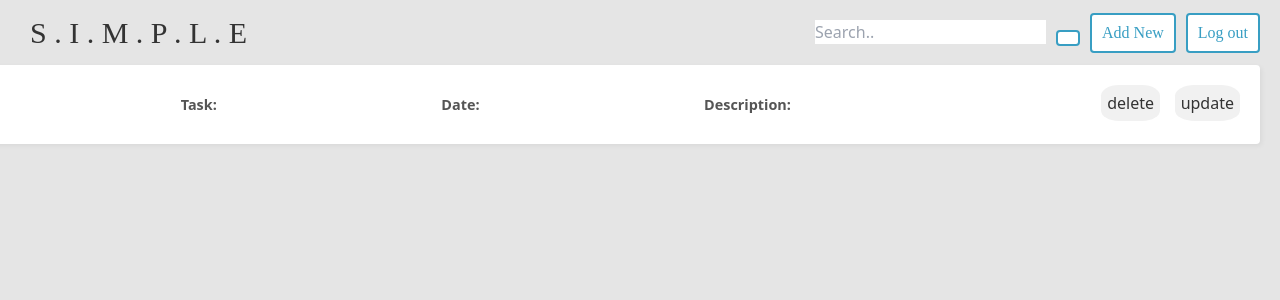
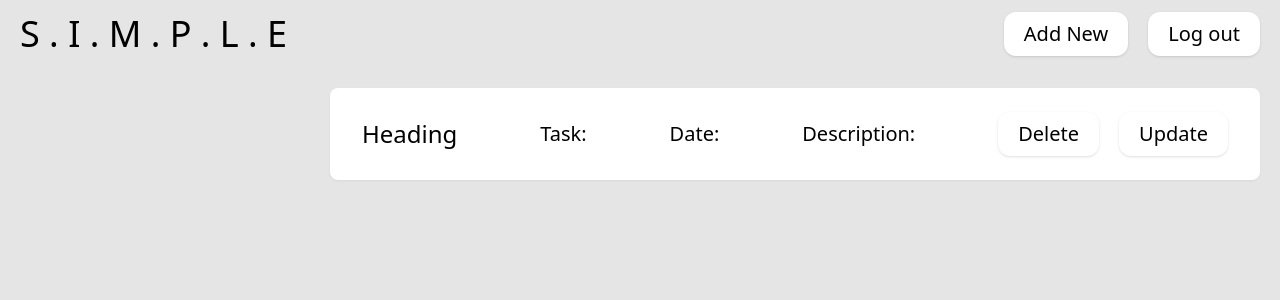
Before and after one commit to rteet702/simple-pa, a React (Create React App) app in the folder client/: page /taskboard in a window 1280 px wide. Shown: the top 300 px of the page. Built offline with nearby package versions, Linux system fonts and the light colour scheme.

Commit message:
feat: added basic styling and layout of taskboard page.

```diff
--- a/client/src/components/NavBar.jsx
+++ b/client/src/components/NavBar.jsx
@@ -1,37 +1,27 @@
-import { Link } from "react-router-dom";
+import { Link, useNavigate } from "react-router-dom";
+import { StyledButton } from "./StyledButton";
 import React from "react";
 import "../index.css";
 
-
 const Navbar = () => {
-
-
-    const handleClick = () => {
-    }
+    const nav = useNavigate();
+    const handleClick = () => {};
 
     return (
         <header>
-            <div className="nav-container">
+            <div className="flex justify-between items-center px-5 py-3">
                 <Link to="/taskboard">
-                    <h1 className="logo-main">S . I . M . P . L . E</h1>
+                    <h1 className="text-4xl">S . I . M . P . L . E</h1>
                 </Link>
-                <nav>
-                <div class="search-container">
-                    <form action="/action_page.php">
-                        <input type="text" placeholder="Search.." className="search" />
-                        <button type="submit"><i class="fa fa-search"></i></button>
-                    </form>
-                </div>
-                <div>
-                    <button to="/addtask">Add New</button>
-                </div>
-                <div>
-                    <span></span>
-                    <button onClick={handleClick}>Log out</button>
-                </div>
+                <nav className="flex gap-5">
+                    <StyledButton onClick={() => nav("/additem")}>
+                        Add New
+                    </StyledButton>
+                    <StyledButton onClick={handleClick}>Log out</StyledButton>
                 </nav>
             </div>
         </header>
-)}
+    );
+};
 
 export default Navbar;
--- /dev/null
+++ b/client/src/components/StyledButton.jsx
@@ -0,0 +1,32 @@
+import React from "react";
+
+export const StyledButton = ({ children, theme, ...rest }) => {
+    if (theme === "amber" || theme === undefined) {
+        return (
+            <button
+                className="bg-white hover:bg-amber-500 px-5 py-2 rounded-xl text-xl shadow hover:shadow-lg transition-all"
+                {...rest}
+            >
+                {children}
+            </button>
+        );
+    } else if (theme === "red") {
+        return (
+            <button
+                className="bg-white hover:bg-red-500 px-5 py-2 rounded-xl text-xl shadow hover:shadow-lg transition-all"
+                {...rest}
+            >
+                {children}
+            </button>
+        );
+    } else if (theme === "cyan") {
+        return (
+            <button
+                className="bg-white hover:bg-cyan-300 px-5 py-2 rounded-xl text-xl shadow hover:shadow-lg transition-all"
+                {...rest}
+            >
+                {children}
+            </button>
+        );
+    }
+};
--- a/client/src/components/TaskDetails.jsx
+++ b/client/src/components/TaskDetails.jsx
@@ -1,23 +1,27 @@
 import React from "react";
+import { StyledButton } from "./StyledButton";
 
 const TaskDetails = () => {
-    const handleClick = async () => {
+    const handleClick = async () => {};
 
-    }
     return (
-        <div className="task-details">
-            <h4>Heading</h4>
-            <strong>Task: </strong>
-            <strong>Date: </strong>
-            <strong>Description: </strong>
-            <div>
-            <span className="deleter" onClick={handleClick}>delete</span>
-            </div>
-            <div>
-                <span className="updater" onClick={handleClick}>update</span>
+        <div className="flex justify-end px-5 pt-5">
+            <div className="flex justify-between w-9/12 bg-white px-8 py-6 items-center text-xl rounded-lg drop-shadow-sm">
+                <h4 className="text-2xl">Heading</h4>
+                <p>Task: </p>
+                <p>Date: </p>
+                <p>Description: </p>
+                <div className="flex gap-5">
+                    <StyledButton theme="red" onClick={handleClick}>
+                        Delete
+                    </StyledButton>
+                    <StyledButton theme="cyan" onClick={handleClick}>
+                        Update
+                    </StyledButton>
+                </div>
             </div>
         </div>
-    )
-}
+    );
+};
 
 export default TaskDetails;
--- a/client/src/index.css
+++ b/client/src/index.css
@@ -9,16 +9,16 @@
 body {
     @apply bg-neutral-200;
 }
-.logo-main {
+/* .logo-main {
     color: #333;
     text-decoration: none;
     font-family: "Poppins";
     cursor: pointer;
     margin-left: 10px;
     font-size: 30px;
-}
+} */
 /* NavBar */
-nav {
+/* nav {
     display: flex;
     align-items: center;
 }
@@ -43,10 +43,10 @@ nav button {
     display: flex;
     align-items: center;
     justify-content: space-between;
-}
+} */
 
 /* task details */
-.task-details {
+/* .task-details {
     width: 1400px;
     padding: 10px 20px;
     display: flex;
@@ -90,4 +90,4 @@ nav button {
     padding: 6px;
     border-radius: 30%;
     color: #333333;
-}
+} */
```
